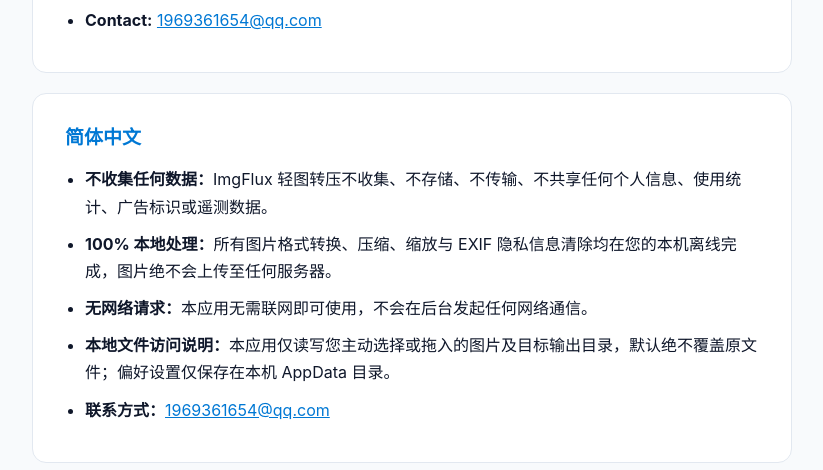
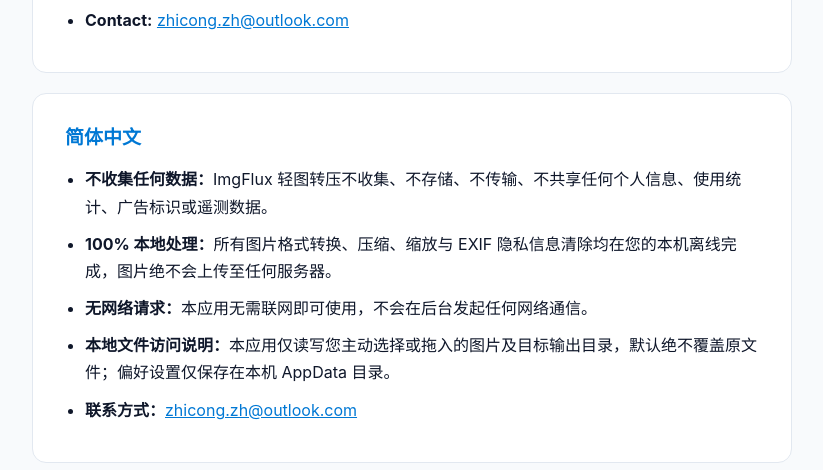
Before and after one commit to manong0001/ImgFlux-Privacy, a plain HTML site: page index.html in a window 1280 px wide. Shown: the part 603-1073 px from the top of the page, without its empty margins (228-1051 px from the left). Drawn offline with Linux system fonts and the light colour scheme.

Commit message:
docs: update contact email to zhicong.zh@outlook.com

```diff
--- a/index.html
+++ b/index.html
@@ -77,7 +77,7 @@
         <li><strong>100% Local Processing:</strong> All image conversion, compression, resizing, and EXIF metadata removal run strictly on your local computer. Your images are never uploaded to any server.</li>
         <li><strong>No Network Access:</strong> ImgFlux works completely offline and makes zero background network connections.</li>
         <li><strong>Local File Access:</strong> The app only accesses images and folders that you explicitly select or drop into the app, and saves converted results without overwriting original files. App preferences are stored locally in your Windows AppData folder.</li>
-        <li><strong>Contact:</strong> <a href="mailto:1969361654@qq.com">1969361654@qq.com</a></li>
+        <li><strong>Contact:</strong> <a href="mailto:zhicong.zh@outlook.com">zhicong.zh@outlook.com</a></li>
       </ul>
     </div>
 
@@ -88,7 +88,7 @@
         <li><strong>100% 本地处理：</strong>所有图片格式转换、压缩、缩放与 EXIF 隐私信息清除均在您的本机离线完成，图片绝不会上传至任何服务器。</li>
         <li><strong>无网络请求：</strong>本应用无需联网即可使用，不会在后台发起任何网络通信。</li>
         <li><strong>本地文件访问说明：</strong>本应用仅读写您主动选择或拖入的图片及目标输出目录，默认绝不覆盖原文件；偏好设置仅保存在本机 AppData 目录。</li>
-        <li><strong>联系方式：</strong><a href="mailto:1969361654@qq.com">1969361654@qq.com</a></li>
+        <li><strong>联系方式：</strong><a href="mailto:zhicong.zh@outlook.com">zhicong.zh@outlook.com</a></li>
       </ul>
     </div>
   </div>
```
Also changed, not shown: 1 other file.
